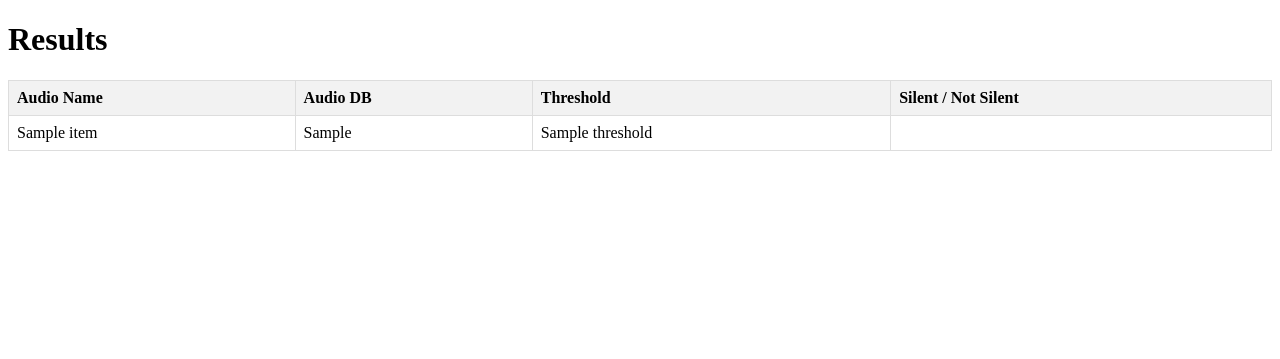
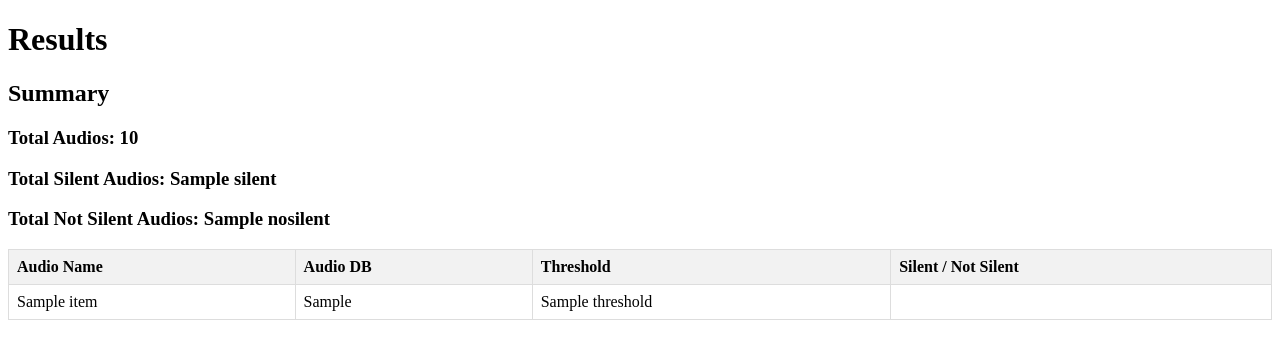
Before and after one commit to mirzaarqam/Get_Silence_TF, a Flask app: template templates/result.html in a window 1280 px wide. Shown: the top 359 px of the page. Run offline with Flask 3, Linux system fonts and the light colour scheme; the template is opened without the code that fills it: most values are stand-ins (such as "Sample title", 1, 10 or a date in 2020).

Commit message:
Summery added in result.html

```diff
--- a/main.py
+++ b/main.py
@@ -20,6 +20,9 @@ def result():
     threshold = float(request.form['threshold'])
     audio_files = request.files.getlist('audio_files')
     result_data = []
+    silent_con = 0
+    total_audio = len(audio_files)
+
 
     for file in audio_files:
         file_path = os.path.join('static', file.filename)
@@ -27,6 +30,7 @@ def result():
         get_audio_DB = is_silent(file_path)
         if get_audio_DB <= threshold:
             _silent = "Silent"
+            silent_con += 1
         else:
             _silent = "Not Silent"
 
@@ -37,9 +41,10 @@ def result():
             'threshold': threshold,
             'is_silent': _silent
         })
-
-    return render_template('result.html', result=result_data)
+    not_silent = total_audio - silent_con
+    return render_template('result.html', result=result_data, total=total_audio, silent=silent_con, nosilent=not_silent)
 
 
 if __name__ == "__main__":
-    app.run(debug=True)
+    #app.run(debug=True)
+    app.run(host='10.22.202.81', port=5001)
--- a/templates/result.html
+++ b/templates/result.html
@@ -21,6 +21,10 @@
 </head>
 <body>
     <h1>Results</h1>
+    <h2>Summary</h2>
+    <h3>Total Audios: {{ total }}</h3>
+    <h3>Total Silent Audios: {{ silent }} </h3>
+    <h3>Total Not Silent Audios: {{ nosilent }}</h3>
     <table>
         <tr>
             <th>Audio Name</th>
```
